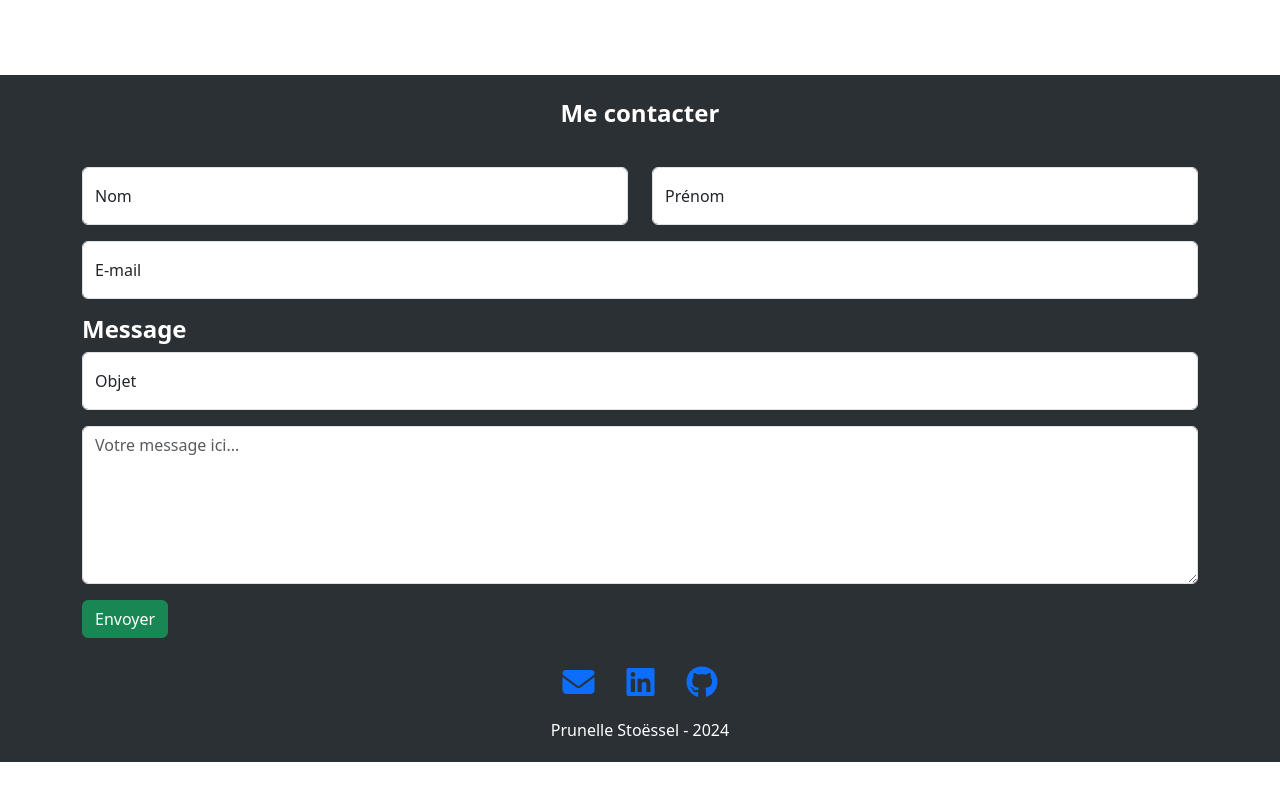
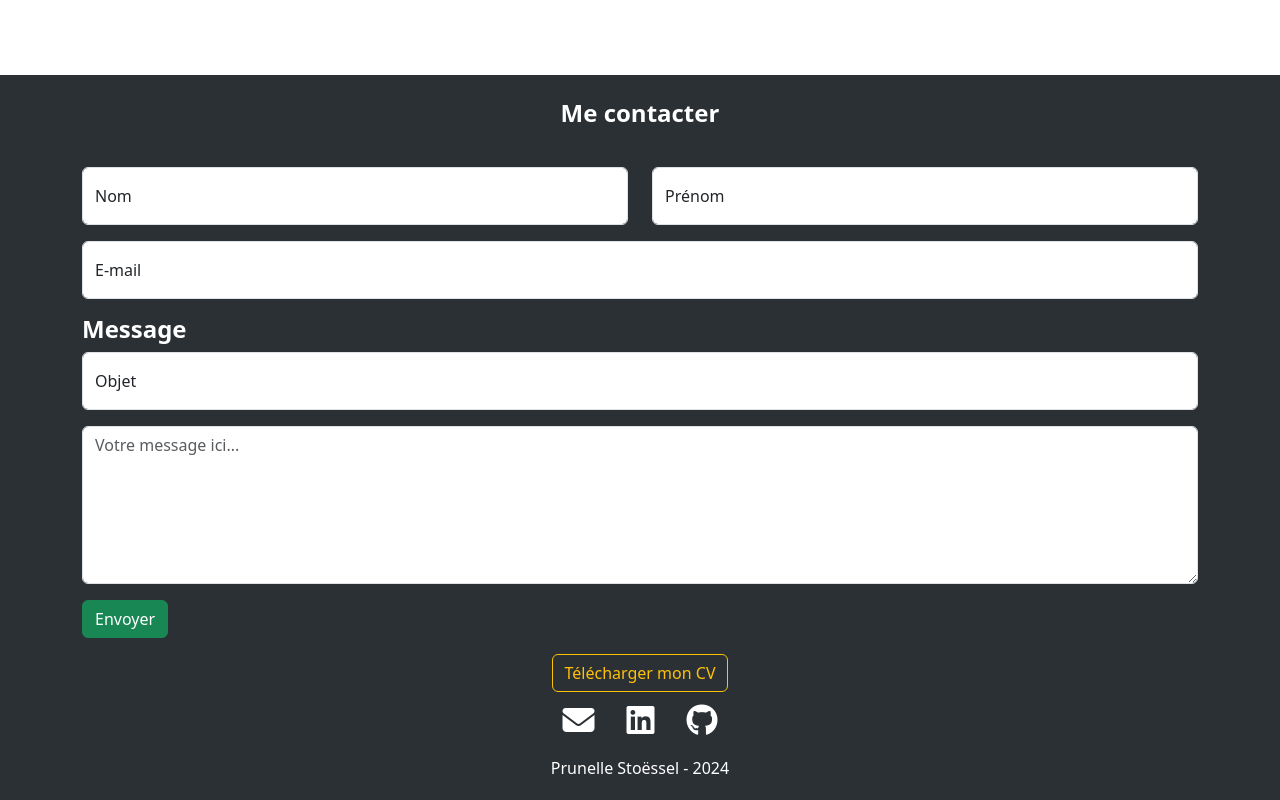
Before and after one commit to RedRingRita/portfolio, a React (Create React App) app: page / in a window 1280 px wide. Shown: the part 1922-2722 px from the top of the page. Before the commit the page ends 2684 px from the top, so only its background shows below. Built offline with nearby package versions, Linux system fonts and the light colour scheme.

Commit message:
Ajout cv à télécharger

```diff
--- a/src/Components/Contact.jsx
+++ b/src/Components/Contact.jsx
@@ -1,7 +1,9 @@
-import { Container, Row, Col, Form, FloatingLabel, Button, Alert} from 'react-bootstrap';
+import { Container, Row, Col, Form, FloatingLabel, Button, Alert, Image} from 'react-bootstrap';
 import { useState } from 'react';
 
 import '../style/contact.css';
+import cvImage from '../../src/Assets/logos/cv.png'
+import cv from '../../src/Assets/cv/PrunelleStoessel_cv.pdf'
 
 function Contact() {
 
@@ -90,11 +92,16 @@ function Contact() {
             </Container>
 
             <Col className='text-center'>
+                <Row className='justify-content-center'>
+                    <Col md={6} >
+                        <a href={cv} download="prunelle_stoessel_cv.pdf" class="btn btn-outline-warning">Télécharger mon CV</a>
+                    </Col>
+                </Row>
                 <Row>
                     <Col className='my-3'>
-                        <a href='mailto:prunelle.stoessel@gmail.com' className='mx-3'><i class="fa-solid fa-envelope fa-2xl"></i></a>
-                        <a href="https://www.linkedin.com/in/prunelle-stoessel/" className='mx-3'><i class="fa-brands fa-linkedin fa-2xl"></i></a>
-                        <a href="https://github.com/RedRingRita" className=' mx-3'><i class="fa-brands fa-github fa-2xl"></i></a>
+                        <a href='mailto:prunelle.stoessel@gmail.com' className='logo_contact mx-3'><i class="fa-solid fa-envelope fa-2xl"></i></a>
+                        <a href="https://www.linkedin.com/in/prunelle-stoessel/" className='logo_contact mx-3 '><i class="fa-brands fa-linkedin fa-2xl"></i></a>
+                        <a href="https://github.com/RedRingRita" className='logo_contact mx-3'><i class="fa-brands fa-github fa-2xl"></i></a>
                     </Col>
                 </Row>
 
--- a/src/style/contact.css
+++ b/src/style/contact.css
@@ -1,7 +1,11 @@
-a {
+.logo_contact:visited {
     color: white;
 }
 
-a:hover{
+.logo_contact{
+    color: white;
+}
+
+.logo_contact:hover{
     color: rgb(114, 114, 114);
 }
```
Also changed, not shown: src/Assets/logos/cv.png (added).
